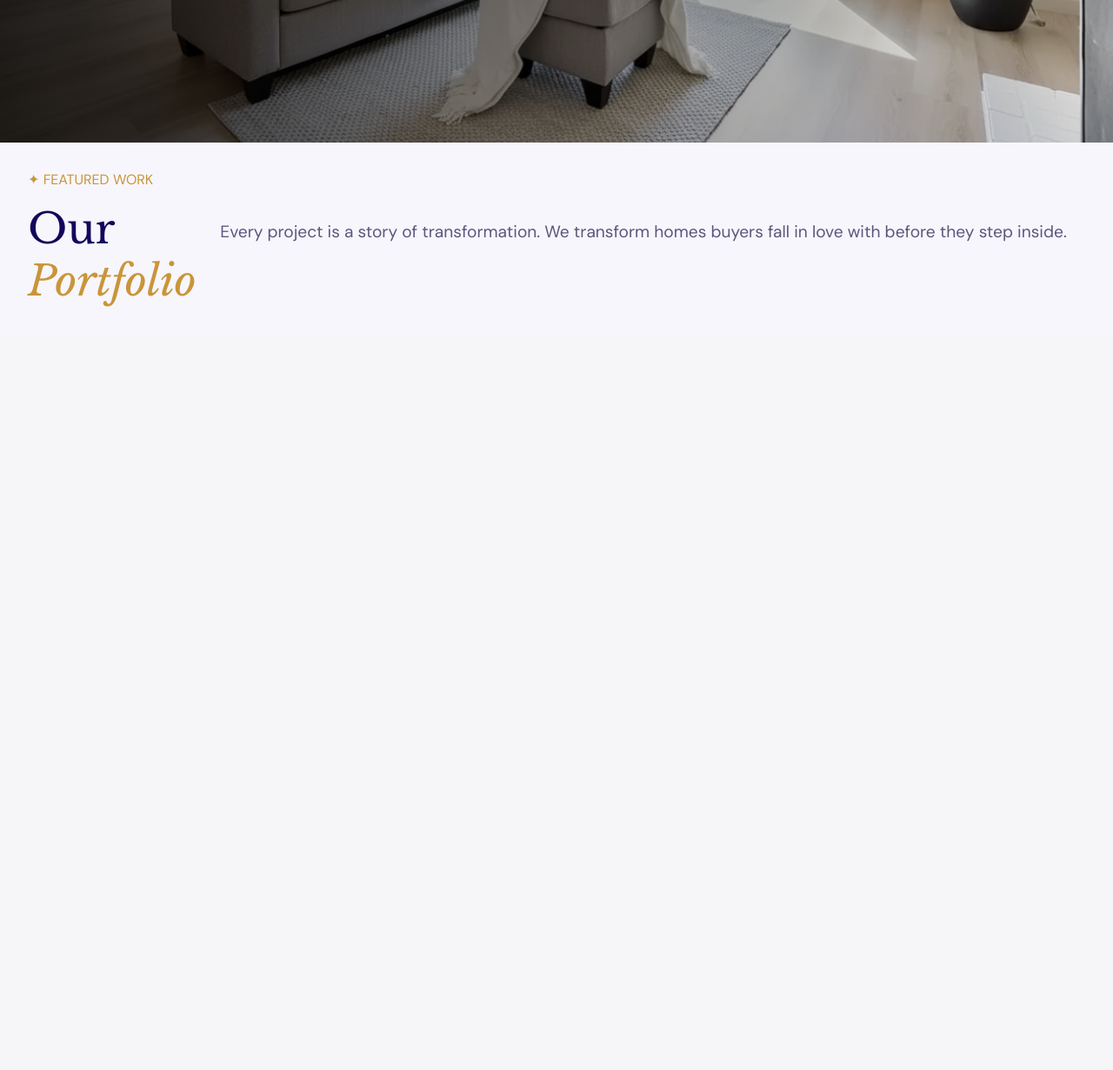
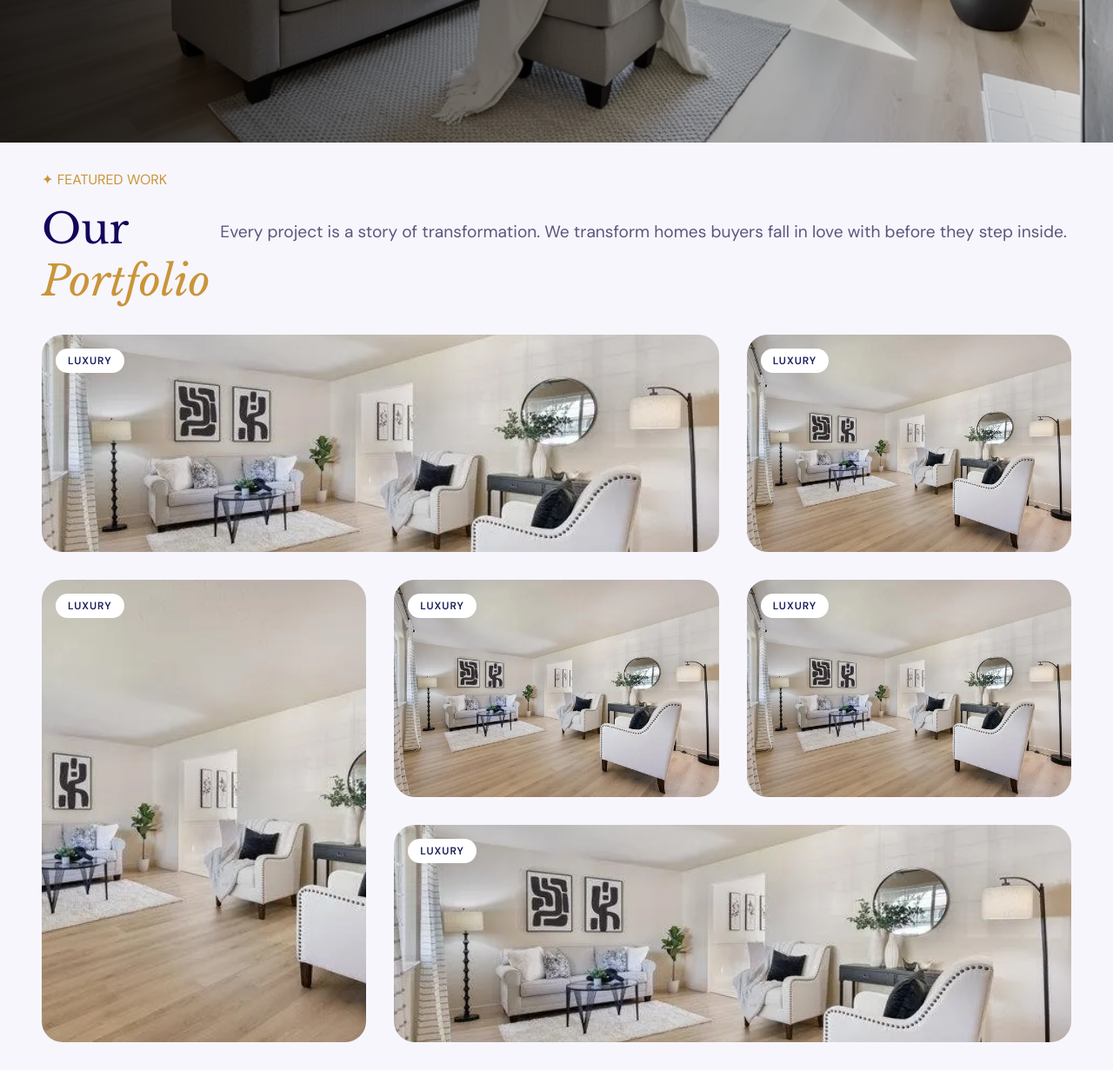
Before and after one commit to drsilva9583/ReDesign-Home-Staging, a PHP site: page / in a window 1280 px wide. Shown: the part 636-1867 px from the top of the page at 87% size. Before the commit the page ends 989 px from the top, so only its background shows below. Run offline with PHP 8.4, Linux system fonts and the light colour scheme.

Commit message:
feat: portfolio grid skeleton

```diff
--- a/css/base.css
+++ b/css/base.css
@@ -27,6 +27,10 @@
   box-sizing: border-box;
   margin: 0;
   padding: 0;
+}
+
+html {
+  scroll-behavior: smooth;
 }
 
 body {
--- a/css/index.css
+++ b/css/index.css
@@ -82,11 +82,12 @@
 
 /* portfolio section */
 .portfolio {
-    padding: 2rem 2rem;
+    padding: 2rem 3rem;
 }
 
 .portfolio-header {
     display: flex;
+    margin-bottom: 2rem;
 }
 
 .header-left {
@@ -113,3 +114,108 @@
 .portfolio p {
     margin-bottom: 1rem;
 }
+
+.portfolio-grid {
+    display: grid;
+    grid-template-columns: repeat(3, 1fr);
+    grid-template-rows: repeat(3, 250px);
+    grid-template-areas:
+        "home-1 home-1 home-2"
+        "home-3 home-4 home-5"
+        "home-3 home-6 home-6";
+    gap: 2rem;
+}
+
+.portfolio-item {
+    height: 100%;
+}
+
+.portfolio-item:nth-child(1) {
+    grid-area: home-1;
+}
+.portfolio-item:nth-child(2) {
+    grid-area: home-2;
+}
+.portfolio-item:nth-child(3) {
+    grid-area: home-3;
+}
+.portfolio-item:nth-child(4) {
+    grid-area: home-4;
+}
+.portfolio-item:nth-child(5) {
+    grid-area: home-5;
+}
+.portfolio-item:nth-child(6) {
+    grid-area: home-6;
+}
+
+
+.portfolio-image-wrapper {
+    position: relative;
+    height: 100%;
+    border-radius: 24px;
+    overflow: hidden;
+}
+
+.portfolio-image-wrapper img {
+    display: block;
+    width: 100%;
+    height: 100%;
+    object-fit: cover;
+}
+
+.portfolio-image-overlay {
+    position: absolute;
+    bottom: 0;
+    left: 0;
+    right: 0;
+    height: 40%;
+    z-index: 1;
+    transition: background 0.3s ease;
+}
+
+.portfolio-tag {
+    position: absolute;
+    top: 16px;
+    left: 16px;
+    z-index: 2;
+    padding: 6px 14px;
+    border-radius: 999px;
+    background: var(--white);
+    color: var(--navy);
+    font-size: 0.75rem;
+    font-weight: 600;
+    letter-spacing: 0.08em;
+    text-transform: uppercase;
+}
+
+.portfolio-caption {
+    position: absolute;
+    left: 24px;
+    bottom: 20px;
+    z-index: 2;
+    color: var(--white);
+    opacity: 0;
+    transform: translateY(10px);
+    transition: opacity 0.3s ease, transform 0.3s ease;
+}
+
+.portfolio-caption h3 {
+    font-family: var(--font-serif);
+    font-size: 1.1rem;
+    font-weight: 400;
+}
+
+.portfolio-image-wrapper:hover img {
+    transform: scale(1.02);
+    transition: transform 0.3s ease;
+}
+
+.portfolio-image-wrapper:hover .portfolio-caption {
+    opacity: 1;
+    transform: translateY(0);
+}
+
+.portfolio-image-wrapper:hover .portfolio-image-overlay {
+    background: linear-gradient(to top, rgba(27, 27, 27, 0.8), transparent);
+}
--- a/index.html
+++ b/index.html
@@ -61,7 +61,66 @@
 					</div>
 				</div>
 				<div class="portfolio-grid">
-
+					<div class="portfolio-item">
+						<div class="portfolio-image-wrapper">
+							<img src="images/rdhs-image-2.png" alt="ReDesign Home Staging Project 2">
+							<div class="portfolio-image-overlay"></div>
+							<span class="portfolio-tag">Luxury</span>
+							<div class="portfolio-caption">
+								<h3>Location, CA</h3>
+							</div>
+						</div>
+					</div>
+					<div class="portfolio-item">
+						<div class="portfolio-image-wrapper">
+							<img src="images/rdhs-image-2.png" alt="ReDesign Home Staging Project 2">
+							<div class="portfolio-image-overlay"></div>
+							<span class="portfolio-tag">Luxury</span>
+							<div class="portfolio-caption">
+								<h3>Location, CA</h3>
+							</div>
+						</div>
+					</div>
+					<div class="portfolio-item">
+						<div class="portfolio-image-wrapper">
+							<img src="images/rdhs-image-2.png" alt="ReDesign Home Staging Project 2">
+							<div class="portfolio-image-overlay"></div>
+							<span class="portfolio-tag">Luxury</span>
+							<div class="portfolio-caption">
+								<h3>Location, CA</h3>
+							</div>
+						</div>
+					</div>
+					<div class="portfolio-item">
+						<div class="portfolio-image-wrapper">
+							<img src="images/rdhs-image-2.png" alt="ReDesign Home Staging Project 2">
+							<div class="portfolio-image-overlay"></div>
+							<span class="portfolio-tag">Luxury</span>
+							<div class="portfolio-caption">
+								<h3>Location, CA</h3>
+							</div>
+						</div>
+					</div>
+					<div class="portfolio-item">
+						<div class="portfolio-image-wrapper">
+							<img src="images/rdhs-image-2.png" alt="ReDesign Home Staging Project 2">
+							<div class="portfolio-image-overlay"></div>
+							<span class="portfolio-tag">Luxury</span>
+							<div class="portfolio-caption">
+								<h3>Location, CA</h3>
+							</div>
+						</div>
+					</div>
+					<div class="portfolio-item">
+						<div class="portfolio-image-wrapper">
+							<img src="images/rdhs-image-2.png" alt="ReDesign Home Staging Project 2">
+							<div class="portfolio-image-overlay"></div>
+							<span class="portfolio-tag">Luxury</span>
+							<div class="portfolio-caption">
+								<h3>Location, CA</h3>
+							</div>
+						</div>
+					</div>
 				</div>
 			</section>
 		</main>
```
Also changed, not shown: images/rdhs-image-2.png (added).
